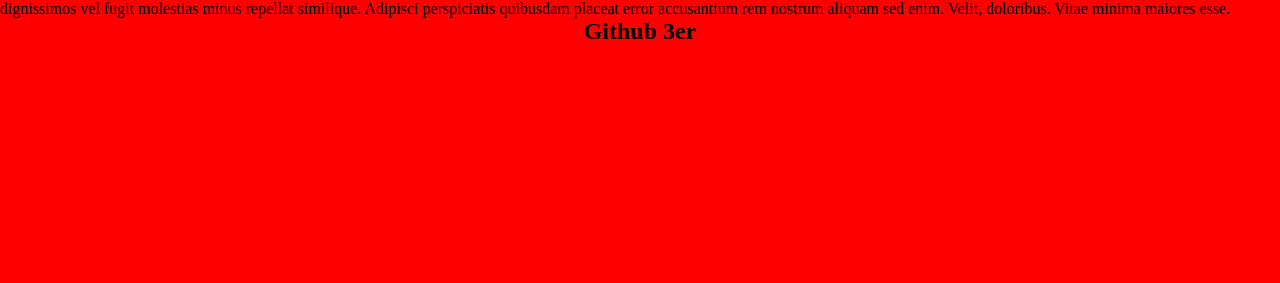
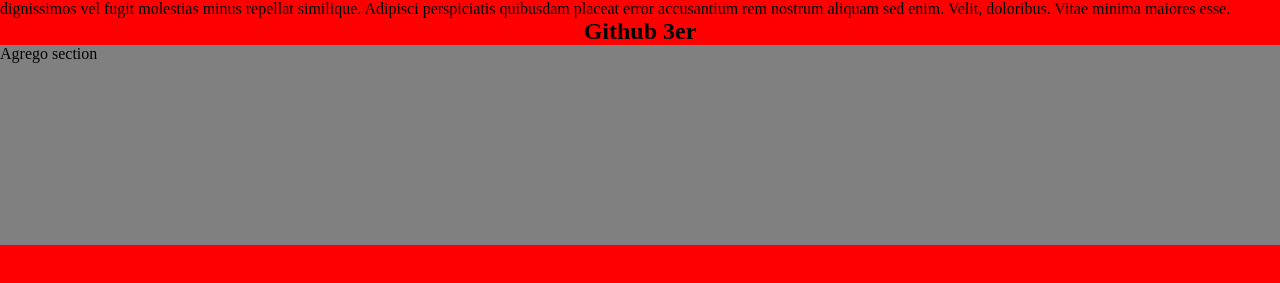
Before and after one commit to EduardoTerwogt/Clase-GH, a plain HTML site: page index.html in a window 1280 px wide. Shown: the part 55-338 px from the top of the page. Drawn offline with Linux system fonts and the light colour scheme.

Commit message:
agrego section

```diff
--- a/estilo.css
+++ b/estilo.css
@@ -10,3 +10,8 @@ body{
 h2{
     text-align: center;
 }
+section{
+    width: 100%;
+    height: 200px;
+    background-color: grey;
+}
--- a/index.html
+++ b/index.html
@@ -11,5 +11,6 @@
     <h1>Clase Github</h1>
     <p>Lorem ipsum dolor sit amet consectetur adipisicing elit. Voluptatibus fugiat non possimus debitis eum culpa alias reprehenderit recusandae. Aut fuga sequi distinctio enim. Optio dicta, necessitatibus dignissimos vel fugit molestias minus repellat similique. Adipisci perspiciatis quibusdam placeat error accusantium rem nostrum aliquam sed enim. Velit, doloribus. Vitae minima maiores esse.</p>
     <h2>Github 3er</h2>
+    <section>Agrego section</section>
 </body>
 </html>
```
